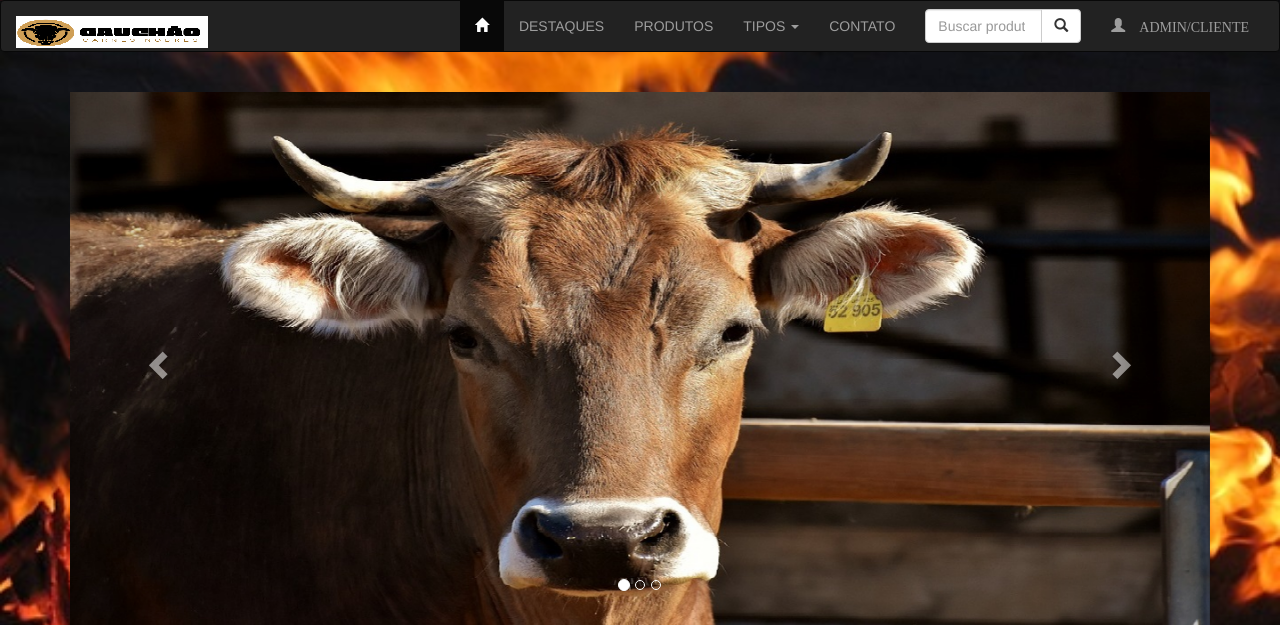
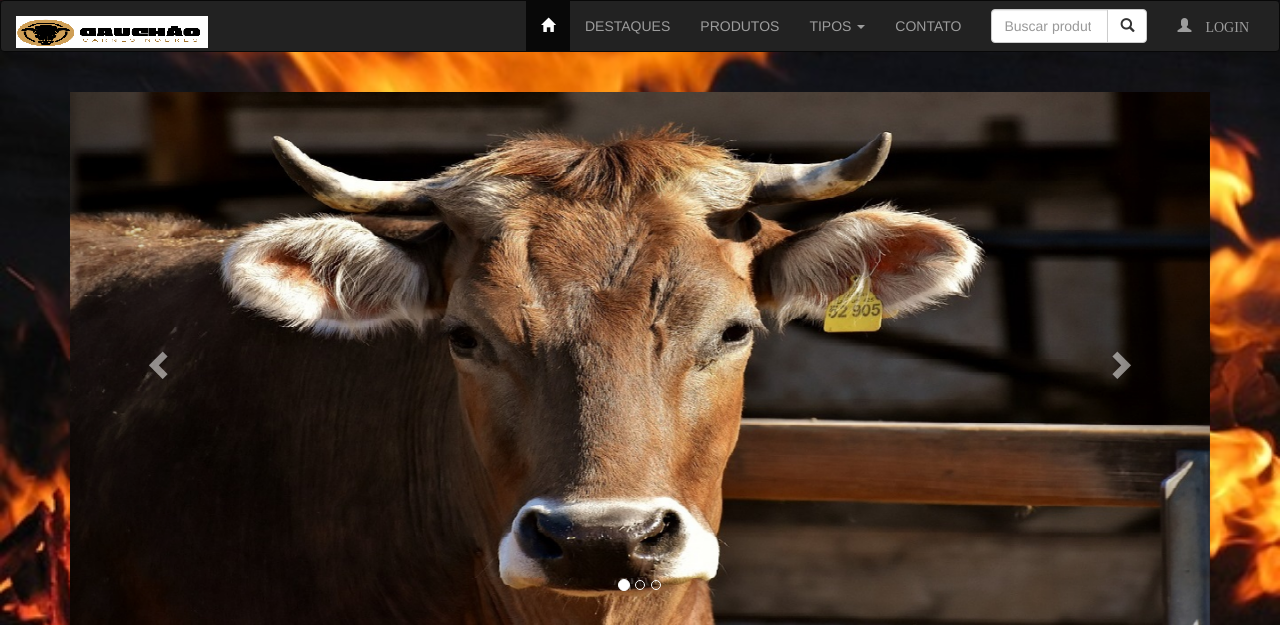
Before and after one commit to DanylloMoreira/uc13nd, a PHP site: page /index.php in a window 1280 px wide. Shown: the top 625 px of the page. Run offline with PHP 8.4, Linux system fonts and the light colour scheme; data comes from the database, SQL or seed files in the repository; some libraries are stand-ins or nearby versions.

```diff
--- a/menu_publico.php
+++ b/menu_publico.php
@@ -73,7 +73,7 @@ $rows_tipo = $lista_tipos->fetch_all();
                     <!-- final fomulário de busca -->
                     <li class="ative">
                         <a href="admin/index.php">
-                            <span class="glyphicon glyphicon-user">&nbsp;ADMIN/CLIENTE</span>
+                            <span class="glyphicon glyphicon-user">&nbsp;LOGIN</span>
                         </a>
                     </li>
                 </ul>
```
